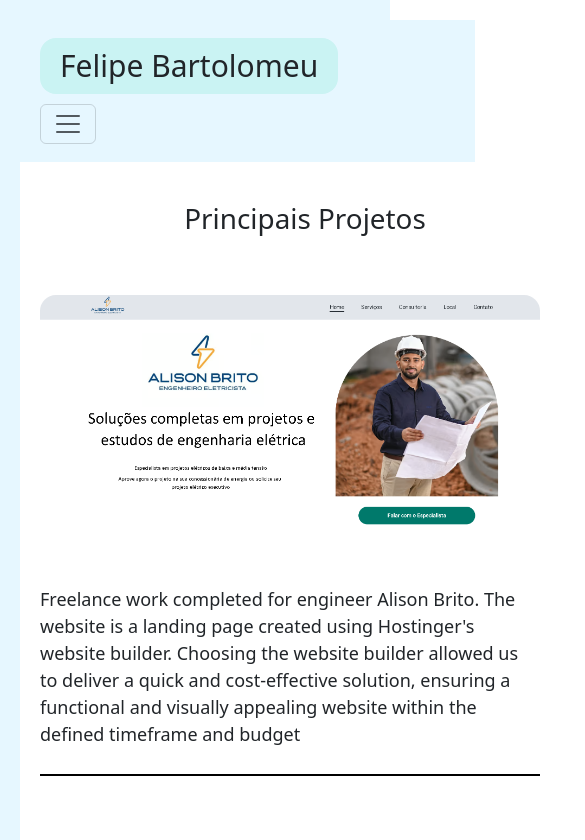
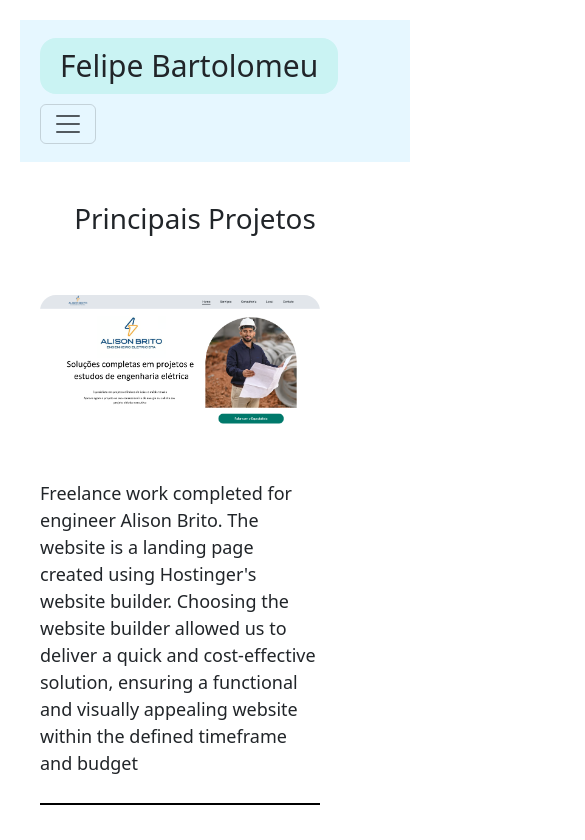
Before and after one commit to felipebart99/felipebartolomeu.github.io, a React (Vite) app: page /portfolio in a window 390 px wide. Shown: the top 840 px of the page, 585 px wide, since content can reach past the window. Built offline with nearby package versions, Linux system fonts and the light colour scheme.

Commit message:
alinhamento da home

```diff
--- a/src/App.css
+++ b/src/App.css
@@ -2,9 +2,7 @@
   display: flex;
   flex-direction: column;
   align-items: flex-start; /* Isso garante que o conteúdo comece no topo */
-  height: 100vh; /* Isso garante que o contêiner ocupe toda a altura da janela */
   padding: 20px; /* Adicione margem interna conforme necessário */
-  background-color: #e6f7ff;
 }
 
 /* Estilos para o menu de navegação podem ser adicionados ao seu arquivo App.css também */
--- a/src/componentes/NavBar.css
+++ b/src/componentes/NavBar.css
@@ -9,6 +9,9 @@ h1.tituloLogo {
 }
 
 /* Ajuste do Container */
+.custom-navbar {
+  width: 100vw;
+}
 .custom-navbar .container-fluid {
   display: flex;
   align-items: center;
@@ -34,7 +37,7 @@ ul {
   font-size: 28px;
   font-family: Georgia, "Times New Roman", Times, serif;
   margin: 0;
-  padding-right: 10px;
+  padding-right: 80px;
 }
 
 .nav-link {
--- a/src/routes/Portfolio.css
+++ b/src/routes/Portfolio.css
@@ -32,4 +32,9 @@
     border-bottom: 2px solid black;
     margin-top: 20px;
   }
+  .imgP {
+    width: 100%;
+    height: auto;
+    border-radius: 1rem;
+  }
 }
```
